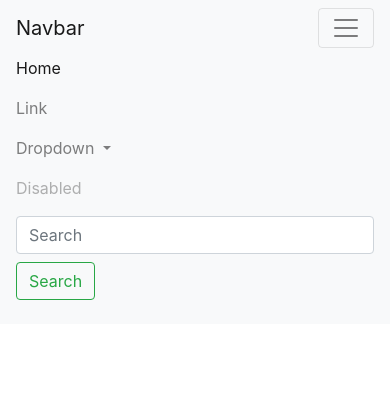
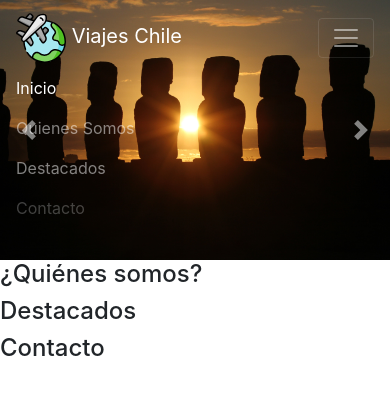
Before and after one commit to jarancibiac/viajes_chile, a plain HTML site: page index.html in a window 390 px wide. Both pictures are taken after a click on the button "Toggle navigation". Drawn offline with nearby package versions, Linux system fonts and the light colour scheme.

Commit message:
Navegador en proceso

```diff
--- a/assets/css/style.css
+++ b/assets/css/style.css
@@ -0,0 +1,8 @@
+
+.navbar {
+    position: absolute;
+    background: transparent;
+    width: 100%;
+    z-index: 10;
+
+}
--- a/index.html
+++ b/index.html
@@ -1,67 +1,93 @@
 <!DOCTYPE html>
-<html lang="en">
+<html lang="es">
 <head>
   <meta charset="UTF-8">
   <meta http-equiv="X-UA-Compatible" content="IE=edge">
   <meta name="viewport" content="width=device-width, initial-scale=1.0">
-    <title>Document</title>
+  <title>Viajes Chile</title>
+  <!-- Integrando CDN Bootstrap CSS 4.6.0 -->
+  <link rel="stylesheet" href="https://cdn.jsdelivr.net/npm/bootstrap@4.6.0/dist/css/bootstrap.min.css" integrity="sha384-B0vP5xmATw1+K9KRQjQERJvTumQW0nPEzvF6L/Z6nronJ3oUOFUFpCjEUQouq2+l" crossorigin="anonymous">
+  <link rel="stylesheet" href="assets/css/style.css">
 
-    <!-- hoja de estilos de Bootstrap -->
-    <link rel="stylesheet" href="assets/css/bootstrap.min.css">
-    <!-- Google Fonts -->
-    <link rel="preconnect" href="https://fonts.gstatic.com">
-    <link href="https://fonts.googleapis.com/css2?family=Montserrat:wght@300;700&display=swap" rel="stylesheet">
-    <!-- Font awesome -->
-    <script src="https://kit.fontawesome.com/cf6195811c.js" crossorigin="anonymous"></script>
-    <!-- Mi estilo -->
-    <link rel="stylesheet" href="assets/css/style.css">
 </head>
 <body>
-    <nav class="navbar navbar-expand-lg navbar-light bg-light">
-        <a class="navbar-brand" href="#">Navbar</a>
-        <button class="navbar-toggler" type="button" data-toggle="collapse" data-target="#navbarSupportedContent" aria-controls="navbarSupportedContent" aria-expanded="false" aria-label="Toggle navigation">
+  <!-- Navegador -->
+  <nav class="navbar navbar-expand-lg navbar-dark fixer-top Bg-transparent">
+    <a class="navbar-brand" href="#">
+      <img src="assets/img/viajes.svg" width="50" height="50" alt="">
+      Viajes Chile
+    </a>
+    <button class="navbar-toggler" type="button" data-toggle="collapse" data-target="#navbarNav" aria-controls="navbarNav" aria-expanded="false" aria-label="Toggle navigation">
       <span class="navbar-toggler-icon"></span>
     </button>
-
-        <div class="collapse navbar-collapse" id="navbarSupportedContent">
-          <ul class="navbar-nav mr-auto">
+    <div class="collapse navbar-collapse" id="navbarNav">
+      <ul class="navbar-nav">
         <li class="nav-item active">
-              <a class="nav-link" href="#">Home <span class="sr-only">(current)</span></a>
+          <a class="nav-link" href="#inicio">Inicio<span class="sr-only">(current)</span></a>
         </li>
         <li class="nav-item">
-              <a class="nav-link" href="#">Link</a>
-            </li>
-            <li class="nav-item dropdown">
-              <a class="nav-link dropdown-toggle" href="#" id="navbarDropdown" role="button" data-toggle="dropdown" aria-haspopup="true" aria-expanded="false">
-                Dropdown
-              </a>
-              <div class="dropdown-menu" aria-labelledby="navbarDropdown">
-                <a class="dropdown-item" href="#">Action</a>
-                <a class="dropdown-item" href="#">Another action</a>
-                <div class="dropdown-divider"></div>
-                <a class="dropdown-item" href="#">Something else here</a>
-              </div>
+          <a class="nav-link" href="#quienes_somos">Quienes Somos</a>
         </li>
         <li class="nav-item">
-              <a class="nav-link disabled" href="#" tabindex="-1" aria-disabled="true">Disabled</a>
+          <a class="nav-link" href="#destacados">Destacados</a>
+        </li>
+        <li class="nav-item">
+          <a class="nav-link disabled" href="#contacto" tabindex="-1" aria-disabled="true">Contacto</a>
         </li>
       </ul>
-          <form class="form-inline my-2 my-lg-0">
-            <input class="form-control mr-sm-2" type="search" placeholder="Search" aria-label="Search">
-            <button class="btn btn-outline-success my-2 my-sm-0" type="submit">Search</button>
-          </form>
     </div>
   </nav>
+  <!-- Navegador -->
+  <header>
+    <div id="carouselExampleControls" class="carousel slide" data-ride="carousel">
+      <div class="carousel-inner algo">
+        <div class="carousel-item active">
+          <img src="assets/img/carousel1.jpg" class="d-block w-100" alt="...">
+        </div>
+        <div class="carousel-item">
+          <img src="assets/img/carousel2.jpg" class="d-block w-100" alt="...">
+        </div>
+        <div class="carousel-item">
+          <img src="assets/img/carousel3.jpg" class="d-block w-100" alt="...">
+        </div>
+      </div>
+      <a class="carousel-control-prev" href="#carouselExampleControls" role="button" data-slide="prev">
+        <span class="carousel-control-prev-icon" aria-hidden="true"></span>
+        <span class="sr-only">Previous</span>
+      </a>
+      <a class="carousel-control-next" href="#carouselExampleControls" role="button" data-slide="next">
+        <span class="carousel-control-next-icon" aria-hidden="true"></span>
+        <span class="sr-only">Next</span>
+      </a>
+    </div>
+
+  </header>
+  <!-- Sección 1:¿Quienes somos? -->
+  <section id="quienes_somos">
+    <h4>¿Quiénes somos?</h4>
+
+  </section>
+  <!-- Sección 2: Destacados -->
+  <section id="destacados">
+    <h4>Destacados</h4>
+
+  </section>
+  <!-- Sección 3: Contacto -->
+  <section id="contacto">
+    <h4>Contacto</h4>
+
+  </section>
+  <!-- Footer -->
+  <footer>
+  </footer>
 
 
-    <!-- js jquery -->
 
-    <!-- code jquery.com/ uncompressed -->
-    <script src="https://code.jquery.com/jquery-3.6.0.js" integrity="sha256-H+K7U5CnXl1h5ywQfKtSj8PCmoN9aaq30gDh27Xc0jk=" crossorigin="anonymous"></script>
-    <!-- desde Bootstrap -->
+  <!--  -->
+  <script src="https://code.jquery.com/jquery-3.5.1.slim.min.js" integrity="sha384-DfXdz2htPH0lsSSs5nCTpuj/zy4C+OGpamoFVy38MVBnE+IbbVYUew+OrCXaRkfj" crossorigin="anonymous"></script>
+  <!--  -->
   <script src="https://cdn.jsdelivr.net/npm/popper.js@1.16.1/dist/umd/popper.min.js" integrity="sha384-9/reFTGAW83EW2RDu2S0VKaIzap3H66lZH81PoYlFhbGU+6BZp6G7niu735Sk7lN" crossorigin="anonymous"></script>
+  <!--  -->
   <script src="https://cdn.jsdelivr.net/npm/bootstrap@4.6.0/dist/js/bootstrap.min.js" integrity="sha384-+YQ4JLhjyBLPDQt//I+STsc9iw4uQqACwlvpslubQzn4u2UU2UFM80nGisd026JF" crossorigin="anonymous"></script>
-
-
 </body>
 </html>
```
Lines whose indentation alone changed are shown as unchanged.
